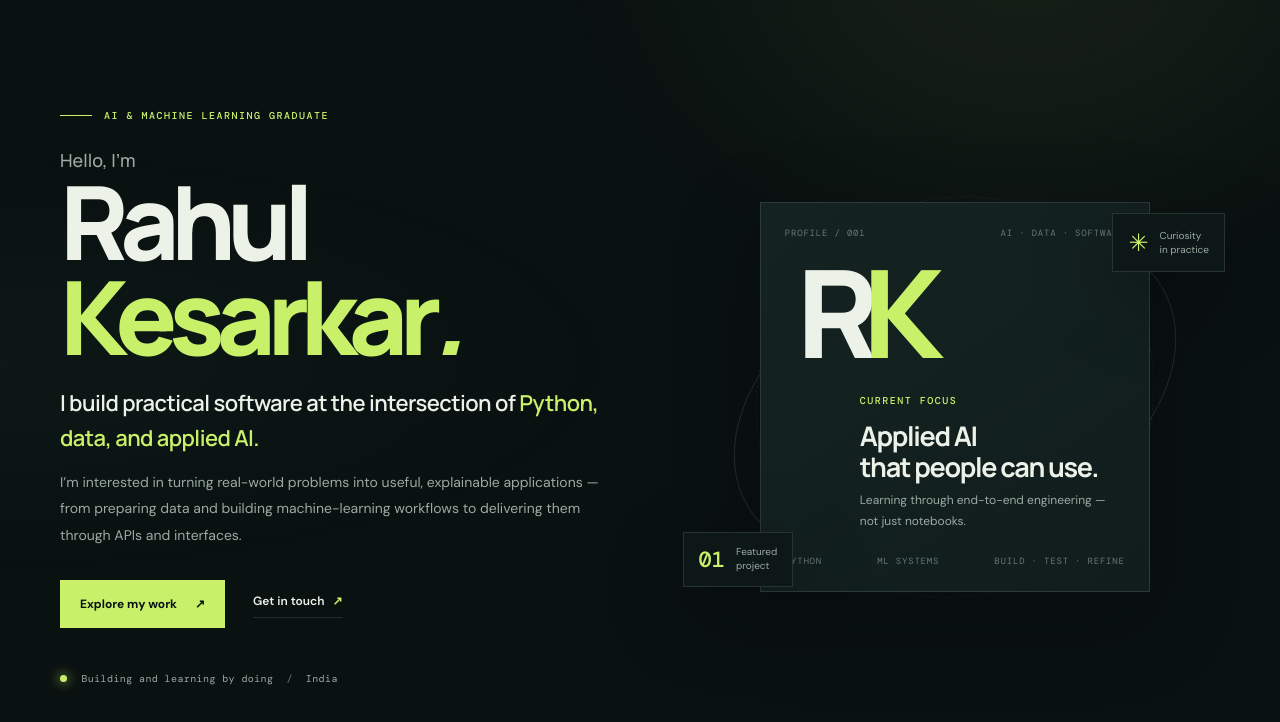
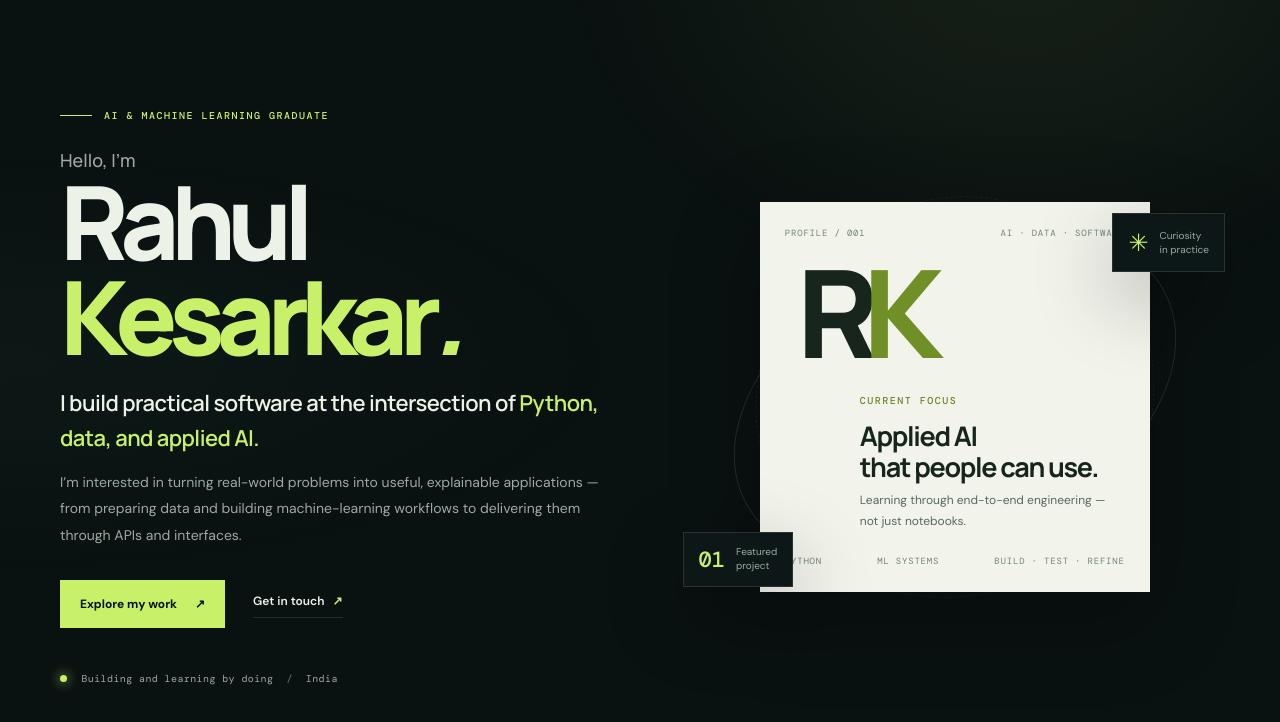
Before and after one commit to rahulkesarkar/ai-job-matching-agent, a plain HTML site: page docs/index.html in a window 1280 px wide. Shown: the part 78-800 px from the top of the page. Drawn offline with nearby package versions, Linux system fonts and the light colour scheme.

Commit message:
Add warm-white visual contrast to portfolio cards

```diff
--- a/docs/assets/css/site.css
+++ b/docs/assets/css/site.css
@@ -61,8 +61,15 @@ h1,h2,h3,p{margin-top:0}
 .orbit{position:absolute;border:1px solid var(--line);border-radius:50%;transform:rotate(-26deg)}
 .orbit-one{width:470px;height:300px}
 .orbit-two{width:390px;height:410px;transform:rotate(41deg);border-style:dashed;opacity:.55}
-.profile-panel{position:relative;z-index:1;width:min(100%,390px);min-height:390px;padding:24px;background:linear-gradient(145deg,var(--panel-2),var(--panel));border:1px solid var(--line);box-shadow:var(--shadow);display:flex;flex-direction:column;justify-content:space-between}
+.profile-panel{position:relative;z-index:1;width:min(100%,390px);min-height:390px;padding:24px;background:#f2f4ec;color:#17251d;border:1px solid rgba(242,244,236,.85);box-shadow:var(--shadow);display:flex;flex-direction:column;justify-content:space-between}
 .panel-topline,.panel-bottomline{display:flex;justify-content:space-between;gap:12px;color:var(--subtle);font:9px "DM Mono",monospace;letter-spacing:.09em}
+/* Warm-white contrast panels: a restrained paper tone against the dark canvas. */
+.profile-panel .panel-topline,.profile-panel .panel-bottomline{color:#748477}
+.profile-panel .micro-label{color:#6c872c}
+.profile-panel .monogram{color:#17251d}
+.profile-panel .monogram span{color:#718f27}
+.profile-panel .profile-caption h2{color:#17251d}
+.profile-panel .profile-caption p{color:#58695d}
 .monogram{font:800 122px/.8 "Manrope",sans-serif;letter-spacing:-.13em;color:var(--text);padding-left:12px}
 .monogram span{color:var(--accent)}
 .profile-caption{max-width:265px;margin-left:auto}
@@ -106,7 +113,7 @@ h1,h2,h3,p{margin-top:0}
 .timeline-index,.edu-index{font:11px "DM Mono",monospace;color:var(--subtle)}
 .education-grid{display:grid;grid-template-columns:1fr 1fr;gap:16px}
 .education-card{position:relative;min-height:275px;padding:27px;background:var(--panel);border:1px solid var(--line);display:flex;flex-direction:column;align-items:flex-start}
-.education-featured{background:linear-gradient(140deg,var(--panel-2),var(--panel))}
+.education-featured{background:#f2f4ec;border-color:#f2f4ec;color:#17251d}.education-featured .micro-label{color:#6c872c}.education-featured .edu-index{color:#819083}.education-featured h3,.education-featured .edu-speciality{color:#17251d}.education-featured .edu-institution{color:#58695d}.education-featured .edu-result span{color:#738176}.education-featured .edu-result strong{color:#6c872c}
 .edu-top{width:100%;display:flex;align-items:center;justify-content:space-between}
 .education-card h3{margin:30px 0 0;font:800 38px "Manrope",sans-serif;letter-spacing:-.07em}
 .edu-speciality{margin:4px 0 7px;font:600 14px "Manrope",sans-serif}
```
